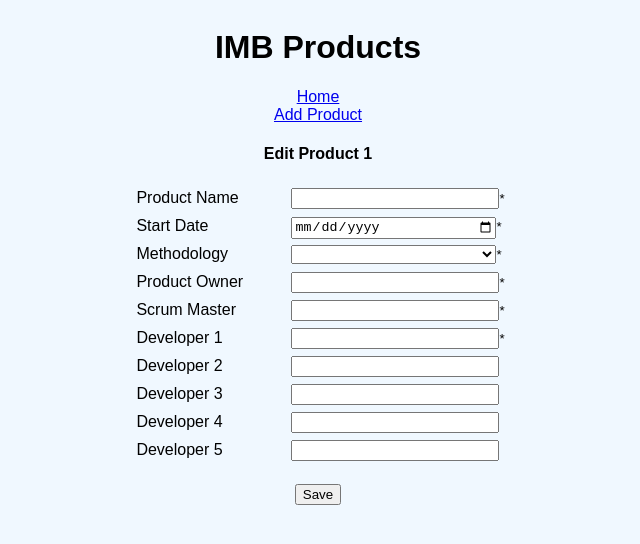
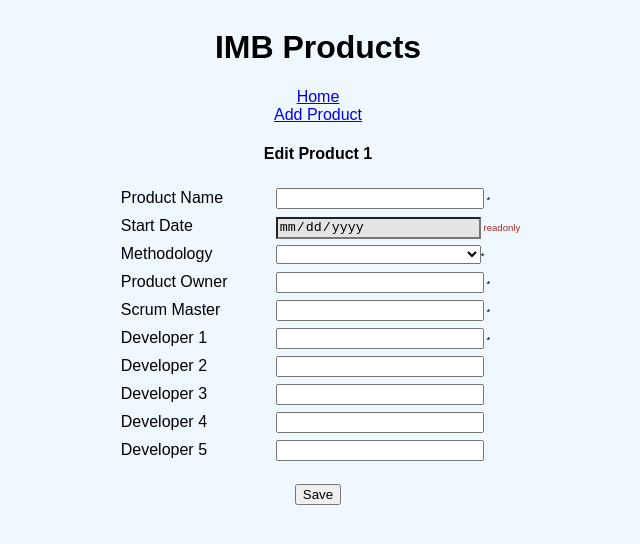
Before and after one commit to apurugganan/AJ-PURUGGANAN-IS24-full-stack-competition-req97073, a React (Create React App) app in the folder frontend/: page /edit/1 in a window 1280 px wide. Shown: the top 544 px of the page, without its empty margins (322-962 px from the left). Built offline with nearby package versions, Linux system fonts and the light colour scheme; no server answers.

Commit message:
configured startdate to readonly on edit

```diff
--- a/frontend/src/App.css
+++ b/frontend/src/App.css
@@ -48,6 +48,10 @@ form{
    padding: 5px;
 }
 
+.form-required{
+  font-size: .6em;
+}
+
 select.form-input{
   width: 205px;
 }
@@ -70,3 +74,11 @@ select.form-input{
   padding-left: 8px;
   padding-bottom: 5px;
 }
+
+#readonly{
+  color: brown;
+}
+
+#input-readonly{
+  background-color: rgb(228, 228, 228);
+}
--- a/frontend/src/components/CustomInput.js
+++ b/frontend/src/components/CustomInput.js
@@ -4,13 +4,32 @@ function CustomInput(props){
     <div>
       <label>
         <span className="form-label">{props.label}</span>
-        <input
-          className="form-input"
-          type={props.type}
-          value={props.value}
-          onChange={props.onChange}
-          placeholder={props.placeholder}
-          />{props.isRequired && <small className="form-required">*</small>}
+        {
+          props.formType === "edit"
+          ? <input
+              className="form-input"
+              type={props.type}
+              value={props.value}
+              onChange={props.onChange}
+              placeholder={props.placeholder}
+              readOnly
+              id="input-readonly"
+            />
+
+          : <input
+              className="form-input"
+              type={props.type}
+              value={props.value}
+              onChange={props.onChange}
+              placeholder={props.placeholder}
+            />
+        }
+
+        {
+          props.formType === "edit"
+          ? props.isRequired && <small className="form-required" id="readonly"> readonly </small>
+          : props.isRequired && <small className="form-required"> * </small>
+        }
       </label>
     </div>
   )
--- a/frontend/src/components/ProductForm.js
+++ b/frontend/src/components/ProductForm.js
@@ -130,6 +130,7 @@ function ProductForm({changeState, product, sendForm, formType}){
         value={startDate}
         onChange={(e) => setStartDate(e.target.value)}
         isRequired="true"
+        formType={formType}
         />
       { error && !startDate && <small className='error-message'>field is required</small>}
 
```
